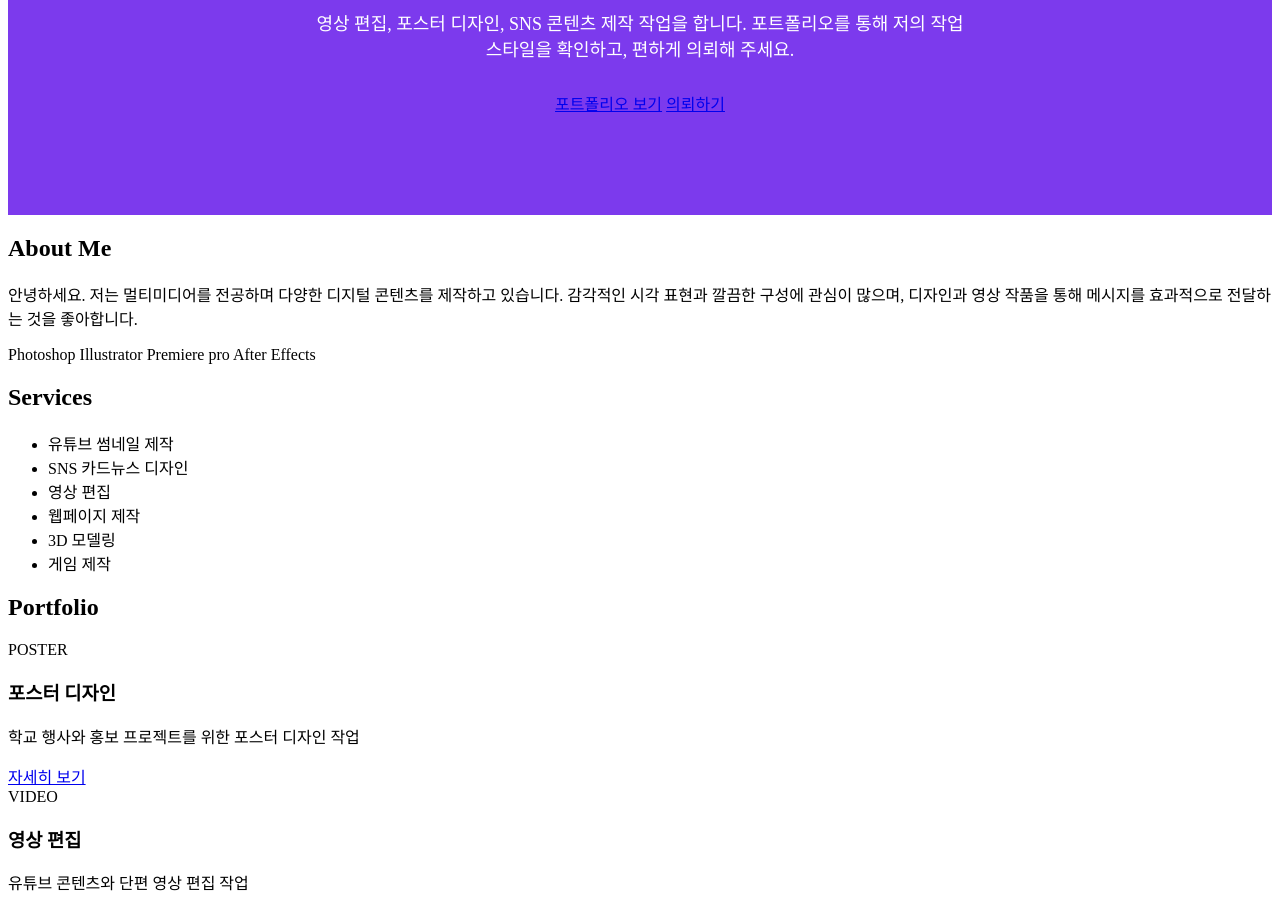
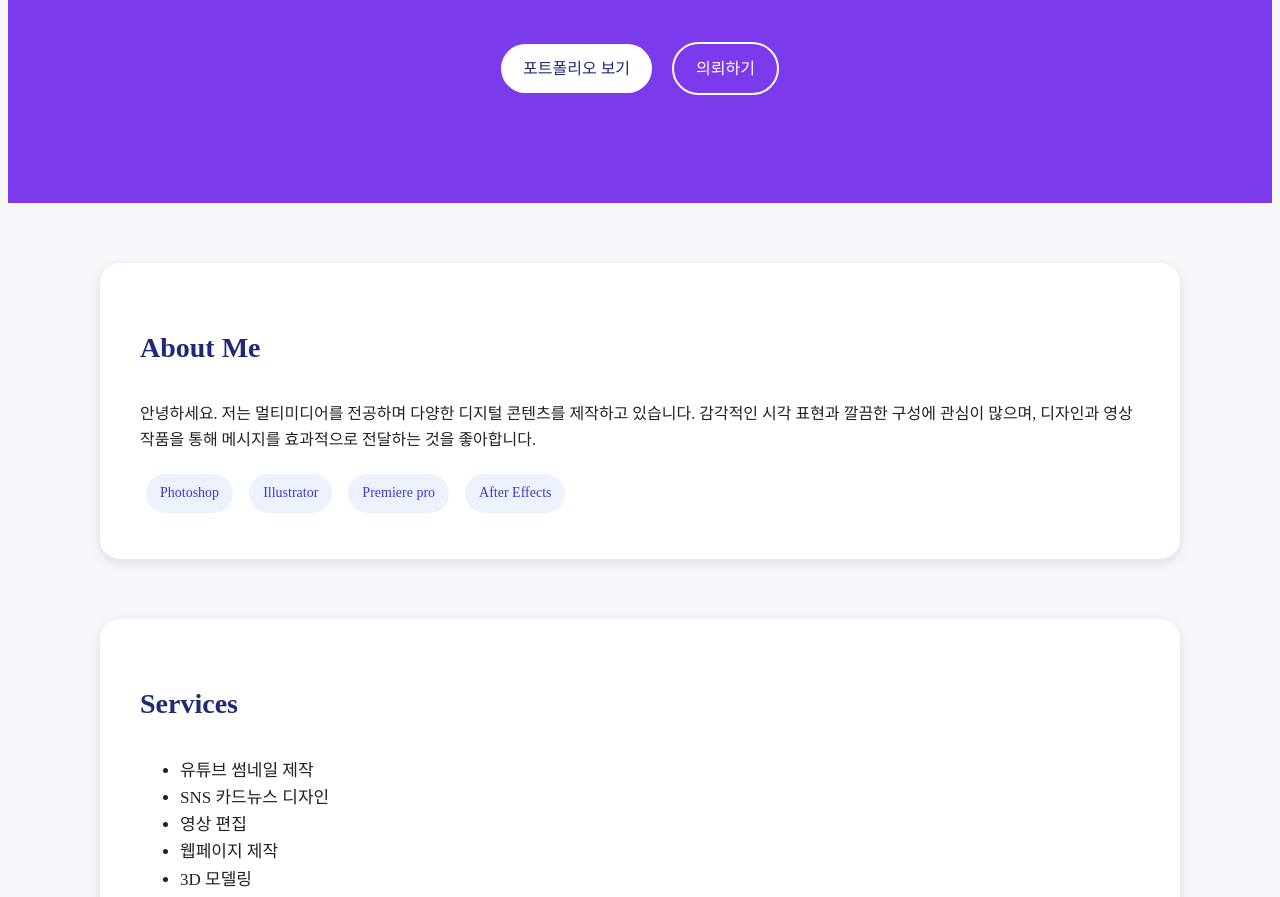
Before and after one commit to jnblsh0719-ux/myportfolio, a plain HTML site: page index.html in a window 1280 px wide. Shown: the part 470-1367 px from the top of the page. Drawn offline with Linux system fonts and the light colour scheme.

Commit message:
Add files via upload

```diff
--- a/index.html
+++ b/index.html
@@ -24,8 +24,8 @@
             <p class="hero-description">영상 편집, 포스터 디자인, SNS 콘텐츠 제작 작업을 합니다. 포트폴리오를 통해 저의 작업 스타일을 확인하고, 편하게 의뢰해 주세요.</p>
 
             <div class="hero-buttons">
-                <a href="#">포트폴리오 보기</a>
-                <a href="#">의뢰하기</a>
+                <a href="#" class="btn first">포트폴리오 보기</a>
+                <a href="#" class="btn second">의뢰하기</a>
             </div>
         </div>
         </header>
@@ -36,7 +36,7 @@
             감각적인 시각 표현과 깔끔한 구성에 관심이 많으며, 디자인과 영상 작품을 통해 메시지를 효과적으로 전달하는 것을 좋아합니다.
         </p>
 
-        <div>
+        <div class="skills">
             <span>Photoshop</span>
             <span>Illustrator</span>
             <span>Premiere pro</span>
@@ -44,7 +44,7 @@
         </div>
         </section>
 
-        <section id="services">
+        <section id="service">
             <h2>Services</h2>
             <ul>
                 <li>유튜브 썸네일 제작</li>
--- a/style.css
+++ b/style.css
@@ -2,10 +2,16 @@ nav {
 background-color: #ffff;
 border-bottom: 1px solid #e5e7eb;
 padding: 18px 40px;
+display: flex;
+justify-content: space-between;
+align-items: center;
 }
 
 nav ul {
     list-style: none;
+    display: flex;
+    justify-content: space-between;
+    gap:20px;
 }
 
 nav ul li a {
@@ -48,3 +54,72 @@ nav ul li a:hover{
     width: 650px;
     margin: 0 auto 30px auto;
 }
+
+.btn{
+    display: inline-block;
+    padding: 12px 22px;
+    border-radius: 30px;
+    text-decoration: none;
+    margin: 8px;
+}
+
+.first{
+background-color: white;
+color: #1e2a78;
+}
+
+.first:hover{
+    background-color: #f3f4f6;
+}
+
+.second{
+border: 2px solid white;
+color: white;
+}
+
+.second:hover{
+    background-color: white;
+    color: #1e2a78;
+}
+
+body{
+    background-color: #f5f7fb;
+    color: #222;
+    line-height: 1.6
+}
+
+section{
+    background-color: white;
+    width: 1000px;
+    margin: 60px auto;
+    padding: 40px;
+    border-radius: 20px;
+    box-shadow: rgba(0, 0, 0, 0.1) 0px 4px 12px;
+}
+
+section h2{
+    font-size: 28px;
+    margin-bottom: 30px;
+    color: #1e2a78;
+}
+
+.skills span{
+    display: inline-block;
+    background-color: #eef2ff;
+    padding: 8px 14px;
+    border-radius: 20px;
+    margin: 6px;
+    font-size: 14px;
+    color: #4338ca;
+}
+
+#service ul{
+    font-size: 17px;
+}
+
+footer{
+    text-align: center;
+    padding: 30px 20px;
+    color: #666;
+    font-size: 14px;
+}
```
